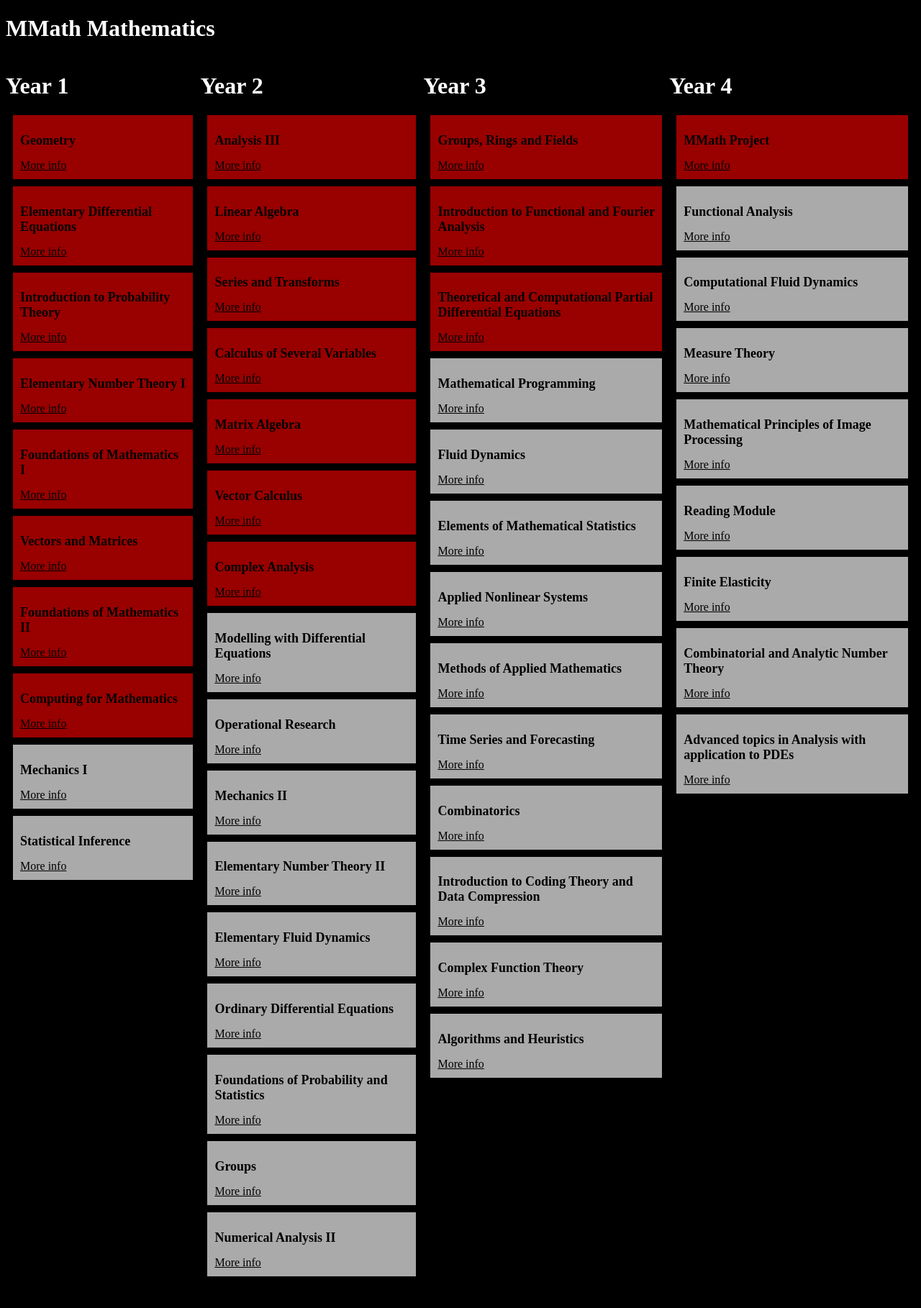
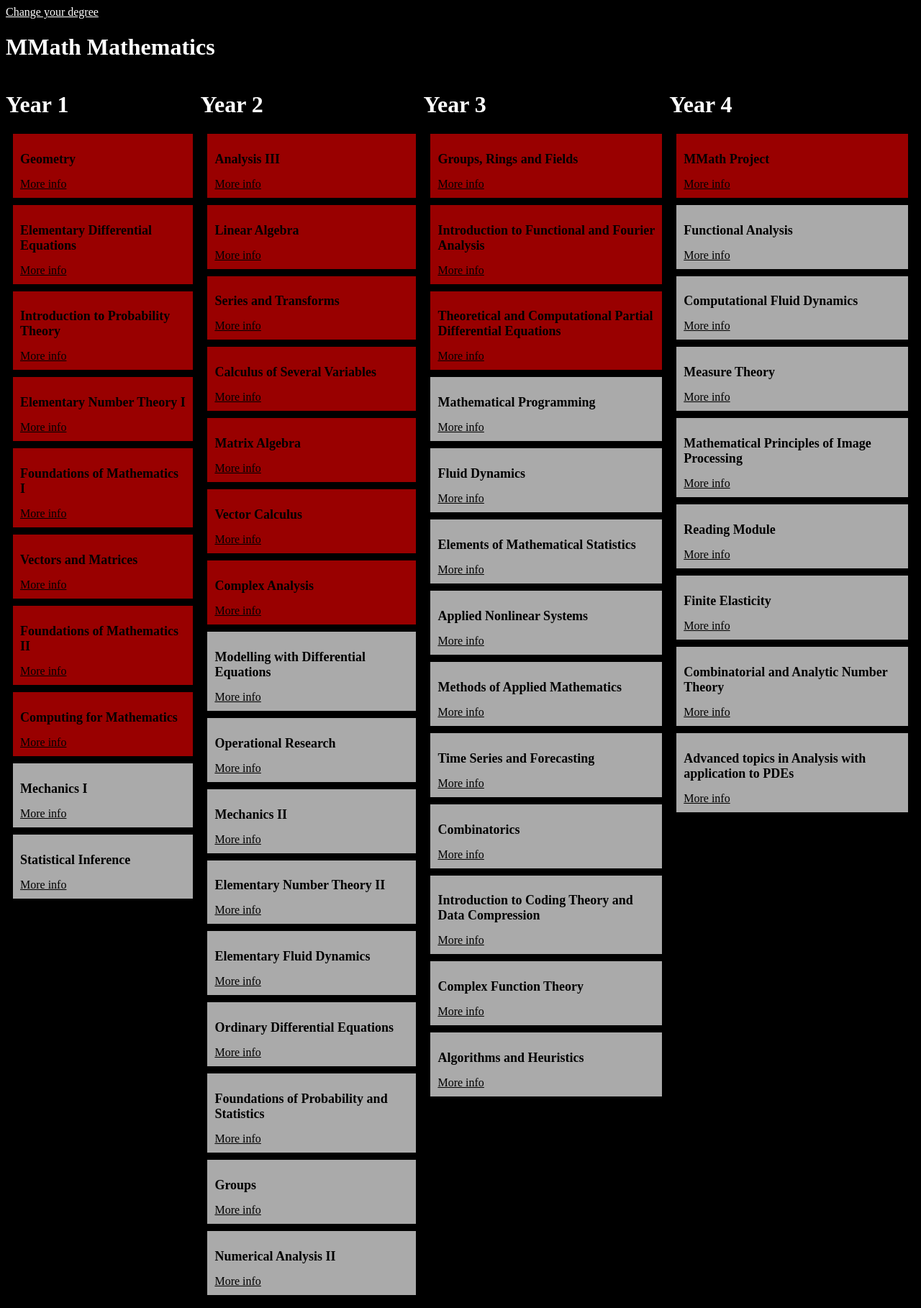
Before and after one commit to alcarney/ModulePlanner-1, a Jekyll site: the page built from mmath.html, in a window 1280 px wide. Shown: the whole page at 72% size. Built offline with Jekyll 4.4.1, drawn with Linux system fonts in a browser that asks for light colours; nearby versions of some CDN libraries; before the commit the page ends 1792 px from its top, so only the background shows below that.

Commit message:
added gemfile.lock to gitignore and added back button :imp:

```diff
--- a/_includes/header.html
+++ b/_includes/header.html
@@ -1,4 +1,5 @@
 <header class="site-header">
+    <a class="site-title" href="{{ site.baseurl }}/">Change your degree</a>
     <div class="wrapper">
         {% if course %}
         <h1>{{course.name}}</h1>
--- a/_sass/_style.scss
+++ b/_sass/_style.scss
@@ -8,10 +8,10 @@ h1 {
 
 a {
     color: $background-color;
+}
 
-    .site-title {
-        color: $text-color;
-    }
+a.site-title {
+    color: $text-color;
 }
 
 div.center {
```
Also changed, not shown: Gemfile.lock, 1 other file.
